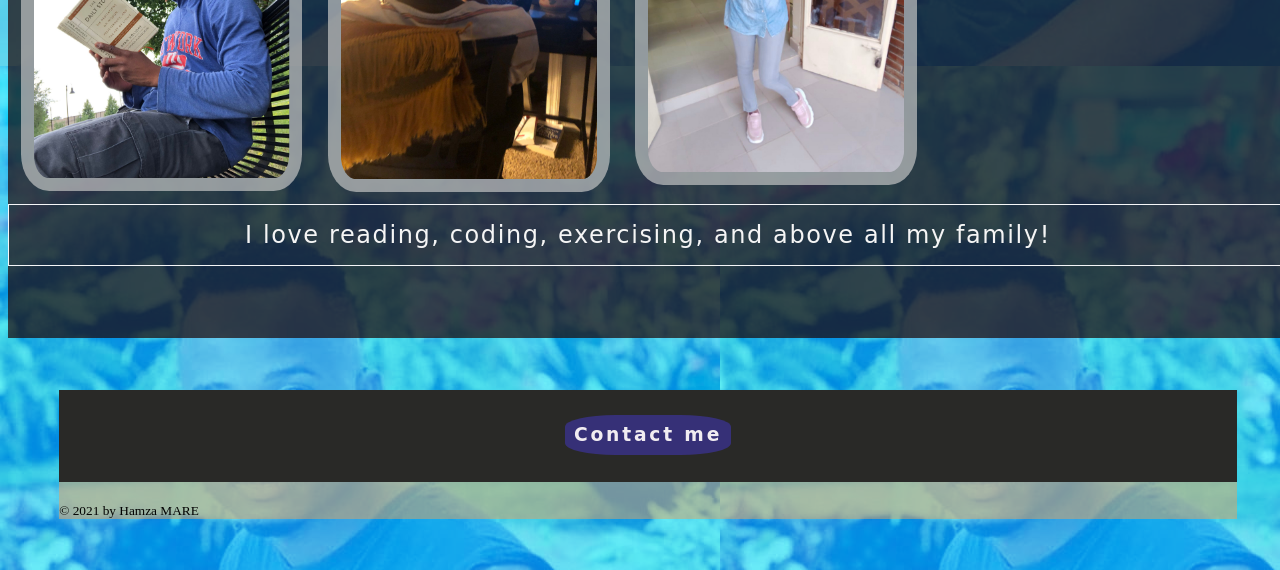
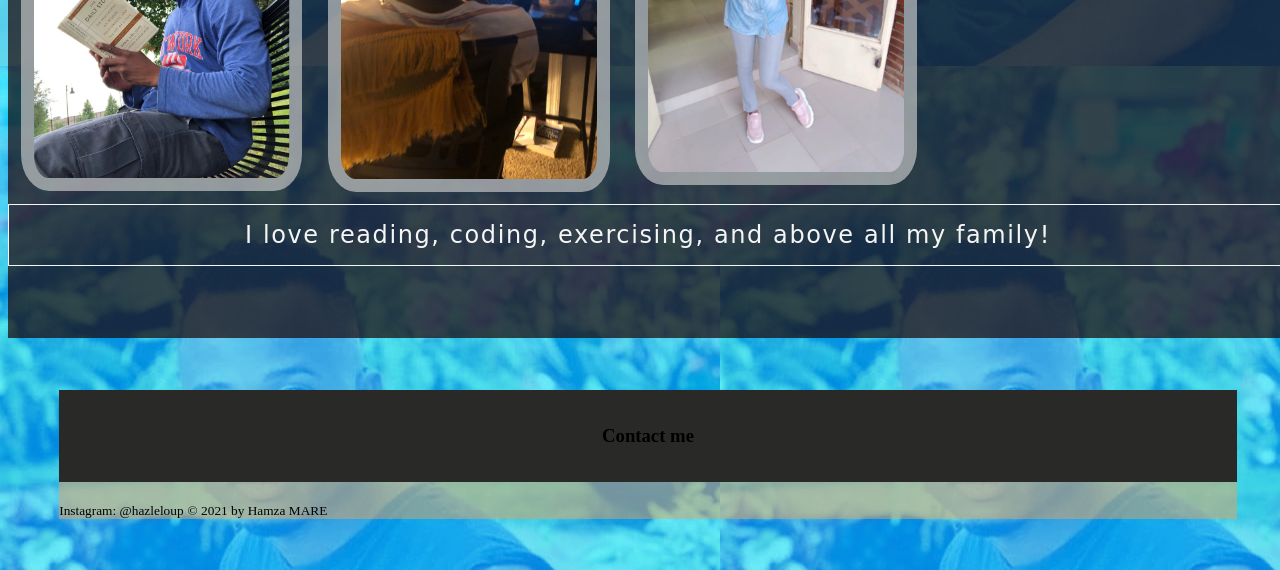
Before and after one commit to Hazichomwarr/cv, a plain HTML site: page index.html in a window 1280 px wide. Shown: the part 1395-1965 px from the top of the page. Drawn offline with Linux system fonts and the light colour scheme.

Commit message:
unlink contactme.html file

```diff
--- a/index.html
+++ b/index.html
@@ -78,7 +78,8 @@
 
   </main>
   <footer id="contact">
-    <h3><a href="mycontact.html">Contact me</a></h3>
+    <h3>Contact me</h3>
+    <small>Instagram: @hazleloup</small>
     <small> &copy; 2021 by Hamza MARE </small> <br>
   </footer>
 </body>
```
